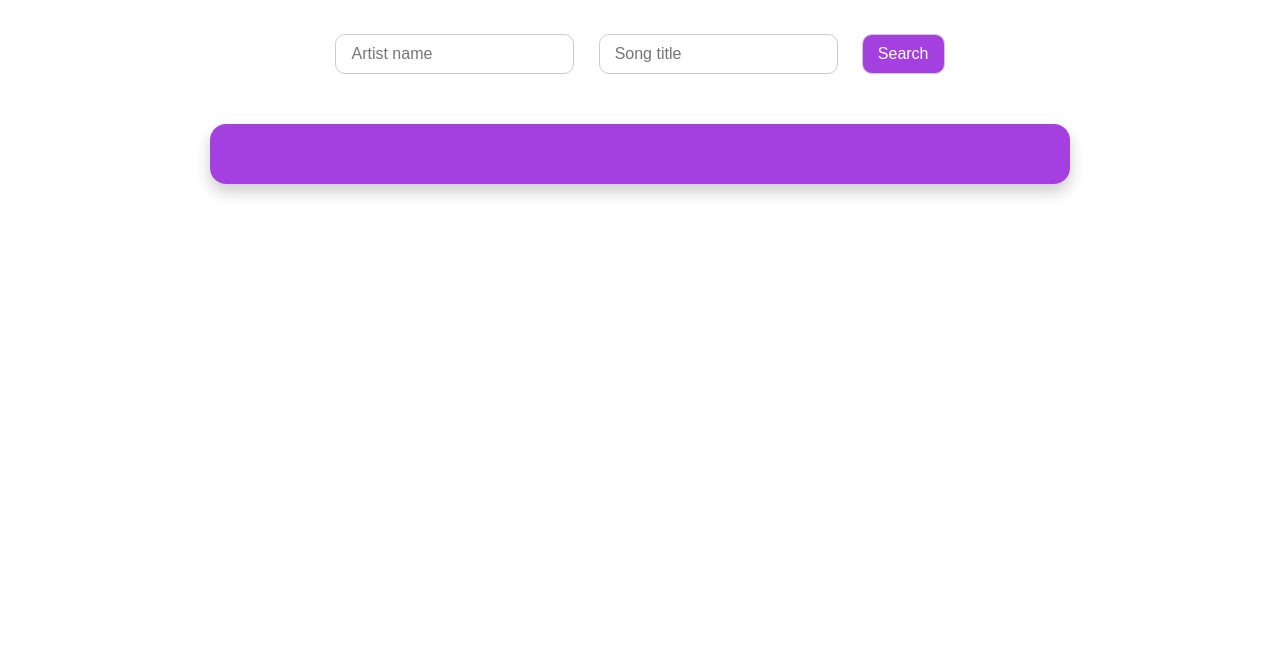
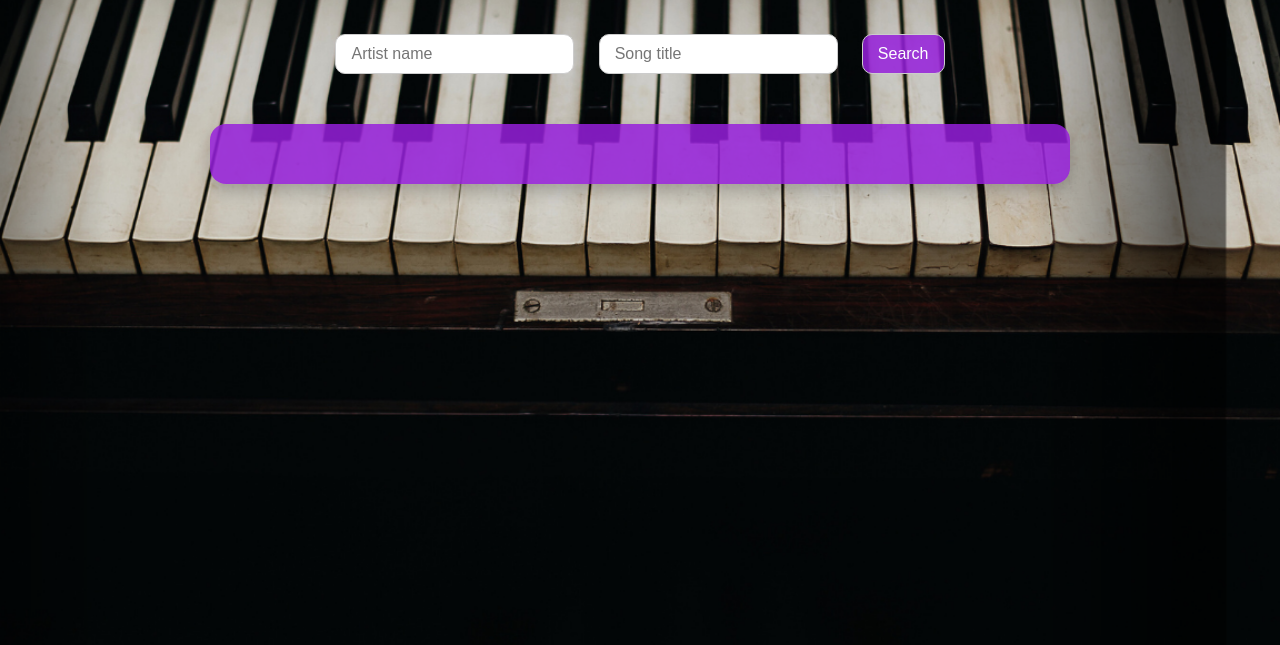
Before and after one commit to ipeksavass/LyricsFinder, a plain HTML site: page index.html in a window 1280 px wide. Shown: the part 155-800 px from the top of the page. Drawn offline with Linux system fonts and the light colour scheme; the site is published under a folder, as on GitHub Pages, so addresses that start at the root find nothing.

Commit message:
Add files via upload

```diff
--- a/style.css
+++ b/style.css
@@ -1,6 +1,6 @@
 body {
   font-family: 'Segoe UI', Tahoma, Geneva, Verdana, sans-serif;
-  background-image: url("/LyricsFinder/piano.png");
+  background-image: url("piano.png");
   background-size: cover;
   background-attachment: fixed;
   background-position: center;
```
